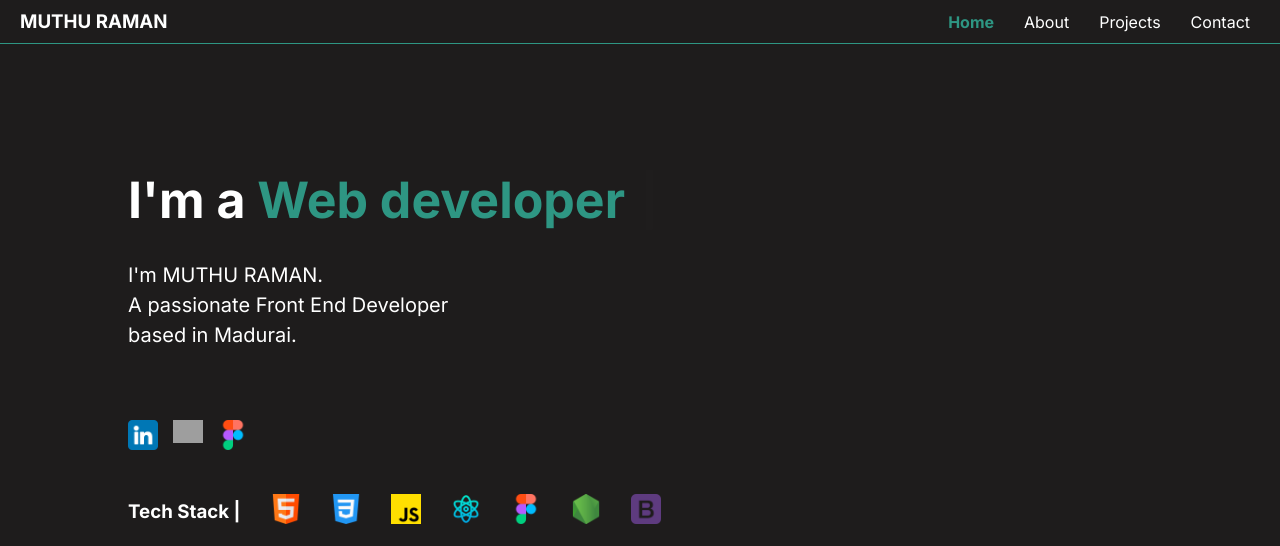
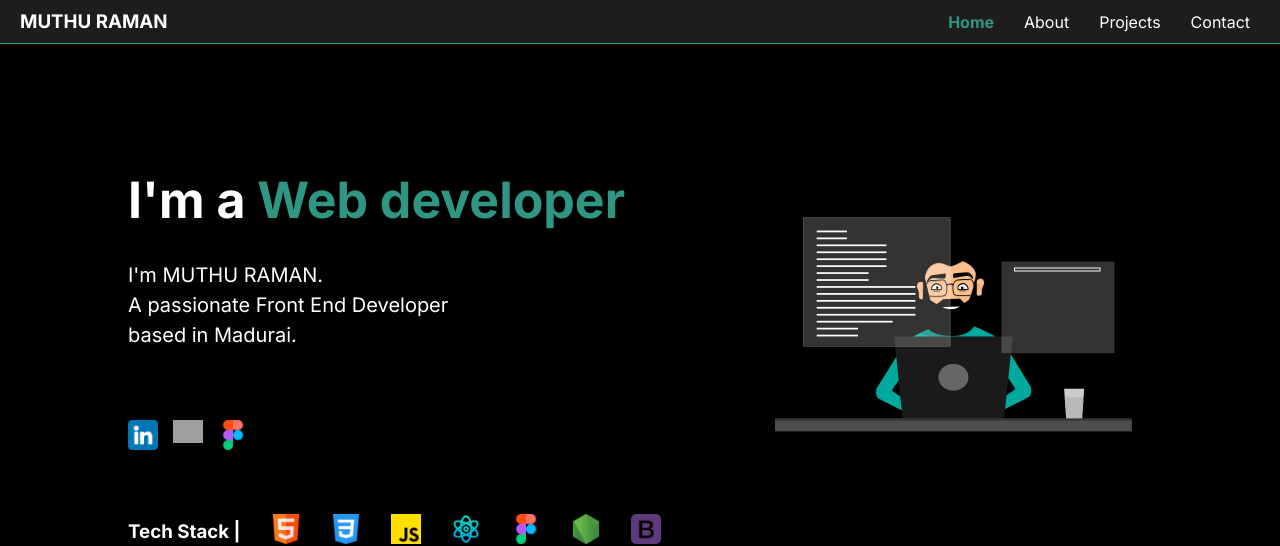
Before and after one commit to Ronaldo-00/Portfolio, a React (Create React App) app: page / in a window 1280 px wide. Shown: the top 546 px of the page. Built offline with nearby package versions, Linux system fonts and the light colour scheme; grey boxes are pictures that could not be loaded.

Commit message:
files are updated

```diff
--- a/src/App.css
+++ b/src/App.css
@@ -10,6 +10,6 @@
   scroll-behavior: smooth;
 }
 body{
-  background-color: #1e1c1c;
+  background-color: #000;
   color: #fff;
 }
--- a/src/Components/Hero/Hero.css
+++ b/src/Components/Hero/Hero.css
@@ -1,6 +1,6 @@
 .main-hero{
     width: 100%;
-    height: 100vh;
+    height: auto;
 }
 .hero{
     width: 80%;
@@ -13,7 +13,7 @@
    display: flex;
 }
 .container-left{
-    max-width: 100%;
+    width: 700px;
 }
 .container-left h1{
     font-size: 50px;
@@ -37,14 +37,13 @@
 .professional-link img{
     width: 30px;
 }
-/* .container-right{
-    max-width: 350px;
-    display: flex;
+.container-right{
+    max-width: 400px;
     margin: auto;
 }
 .container-right img{
    width: 100%;
-} */
+}
 .tech-stack{
     display: flex;
     align-items: center;
@@ -74,6 +73,9 @@
     .container-left p{
         padding-bottom: 0;
     }
+    .container-left{
+        max-width: 100%;
+    }
     .container-right{
         max-width: 400px;
     }
@@ -87,9 +89,6 @@
     }
     .container-left p{
         font-size: 18px;
-    }
-    .container-left{
-        margin: 0;
     }
     .container-right{
         margin: 0;
--- a/src/Components/Hero/Hero.jsx
+++ b/src/Components/Hero/Hero.jsx
@@ -3,7 +3,7 @@ import {useTypewriter, Cursor} from 'react-simple-typewriter'
 import './Hero.css' // css file
 import linkedin from "../../Assets/icons/linkedin.png"
 import github from "../../Assets/icons/github.png"
-// import profile from "../../Assets/profile.png"
+import profile from "../../Assets/Profile2.gif"
 //images for tech
 import html from "../../Assets/icons/html.png"
 import css from "../../Assets/icons/css-3.png"
@@ -30,9 +30,9 @@ const Hero = () => {
                 <a href='https://www.figma.com/@ronaldo11' target="blank"><img src={figma} alt='figma'></img></a>
             </div>
         </div>
-        {/* <div className="container-right">
+        <div className="container-right">
             <img src={profile} alt='profile-img'></img>
-        </div> */}
+        </div>
       </div>
       <div className="tech-stack">
         <div className="tech-heading">
```
Also changed, not shown: src/Assets/Profile2.gif (added).
